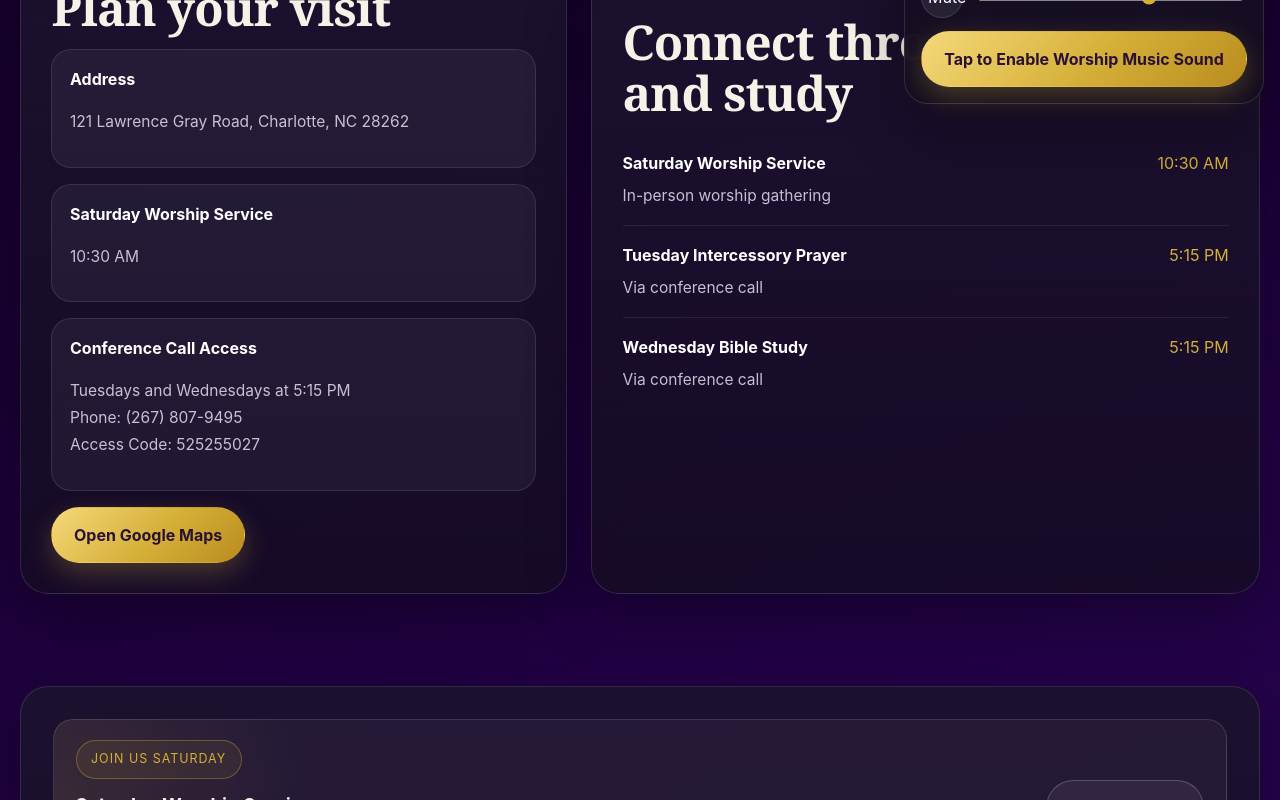
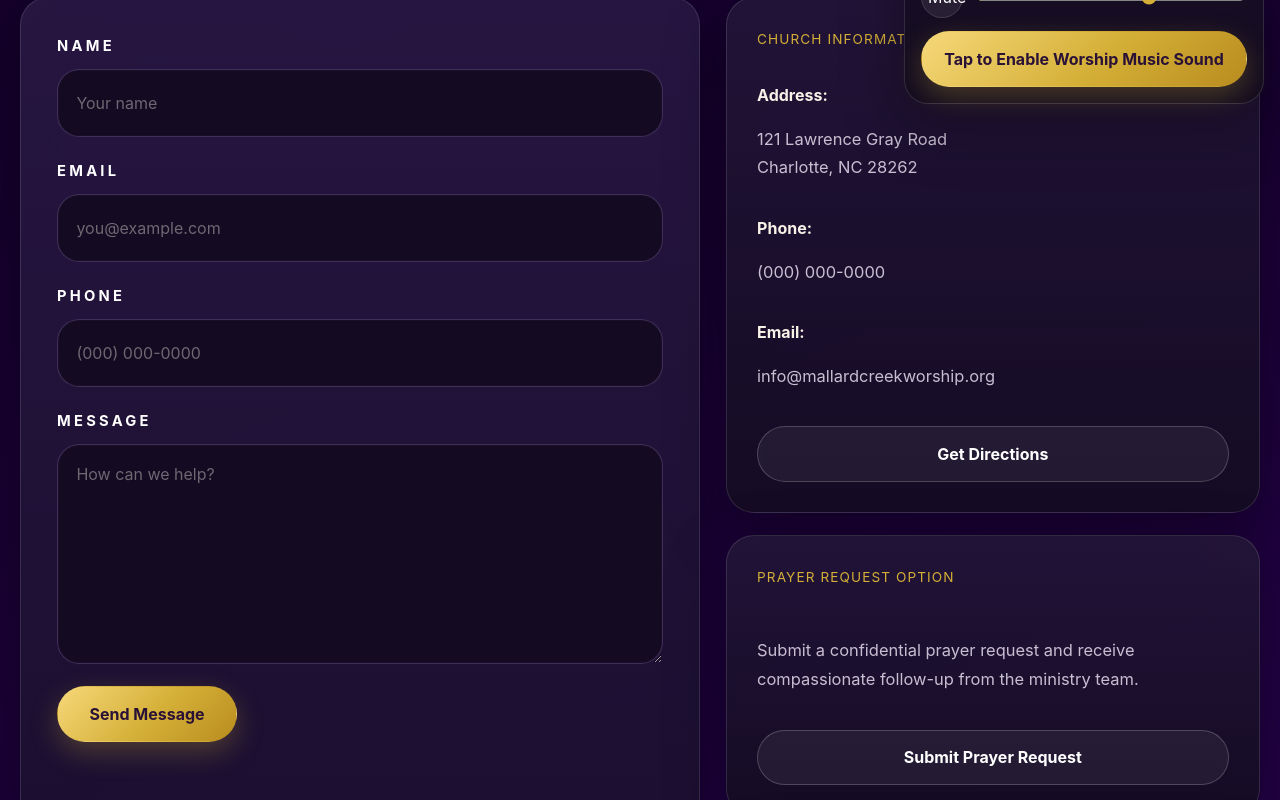
Before and after one commit to AprilNoirio/Mallard-Creek-Worship-Center, a React (Vite) app in the folder Mallard Creek Clean Site/: page /contact in a window 1280 px wide. Shown: the part 680-1480 px from the top of the page. Built offline with nearby package versions, Linux system fonts and the light colour scheme.

Commit message:
Commit changes

```diff
--- a/Mallard Creek Clean Site/src/pages/Contact.jsx
+++ b/Mallard Creek Clean Site/src/pages/Contact.jsx
@@ -1,4 +1,35 @@
+import { useState } from 'react';
+import { Link } from 'react-router-dom';
+
 function Contact({ serviceSchedule }) {
+  const [formState, setFormState] = useState({
+    name: '',
+    email: '',
+    phone: '',
+    message: ''
+  });
+  const [submitted, setSubmitted] = useState(false);
+  const saturdayService = serviceSchedule.find((service) => service.name.includes('Saturday'));
+
+  const handleChange = (event) => {
+    const { name, value } = event.target;
+    setFormState((current) => ({
+      ...current,
+      [name]: value
+    }));
+  };
+
+  const handleSubmit = (event) => {
+    event.preventDefault();
+    setSubmitted(true);
+    setFormState({
+      name: '',
+      email: '',
+      phone: '',
+      message: ''
+    });
+  };
+
   return (
     <>
       <section className="page-hero">
@@ -9,61 +40,142 @@ function Contact({ serviceSchedule }) {
             <p className="page-copy">
               We would love to welcome you to Mallard Creek Worship Center in Charlotte, North Carolina.
             </p>
+            <p className="section-copy">Reach out with questions, prayer needs, or plans to visit this Saturday.</p>
           </div>
         </div>
       </section>
 
       <section className="section section-compact">
         <div className="container contact-layout">
-          <article className="form-card glass-card">
-            <h2 className="section-title">Plan your visit</h2>
-            <div className="contact-list">
-              <div className="contact-item">
-                <strong>Address</strong>
-                <p className="meta-copy">121 Lawrence Gray Road, Charlotte, NC 28262</p>
+          <article className="form-card glass-card contact-form-card fade-in-up">
+            <form className="contact-form" onSubmit={handleSubmit}>
+              <div className="contact-field-group">
+                <label className="contact-label" htmlFor="name">
+                  Name
+                </label>
+                <input
+                  className="contact-input"
+                  id="name"
+                  name="name"
+                  type="text"
+                  placeholder="Your name"
+                  value={formState.name}
+                  onChange={handleChange}
+                  autoComplete="name"
+                  required
+                />
               </div>
-              <div className="contact-item">
-                <strong>Saturday Worship Service</strong>
-                <p className="meta-copy">10:30 AM</p>
+
+              <div className="contact-field-group">
+                <label className="contact-label" htmlFor="email">
+                  Email
+                </label>
+                <input
+                  className="contact-input"
+                  id="email"
+                  name="email"
+                  type="email"
+                  placeholder="you@example.com"
+                  value={formState.email}
+                  onChange={handleChange}
+                  autoComplete="email"
+                  required
+                />
               </div>
-              <div className="contact-item">
-                <strong>Conference Call Access</strong>
-                <p className="meta-copy">
-                  Tuesdays and Wednesdays at 5:15 PM
-                  <br />
-                  Phone: (267) 807-9495
-                  <br />
-                  Access Code: 525255027
-                </p>
+
+              <div className="contact-field-group">
+                <label className="contact-label" htmlFor="phone">
+                  Phone
+                </label>
+                <input
+                  className="contact-input"
+                  id="phone"
+                  name="phone"
+                  type="tel"
+                  placeholder="(000) 000-0000"
+                  value={formState.phone}
+                  onChange={handleChange}
+                  autoComplete="tel"
+                />
               </div>
-            </div>
-            <div className="btn-row space-top">
+
+              <div className="contact-field-group">
+                <label className="contact-label" htmlFor="message">
+                  Message
+                </label>
+                <textarea
+                  className="contact-input contact-textarea"
+                  id="message"
+                  name="message"
+                  placeholder="How can we help?"
+                  value={formState.message}
+                  onChange={handleChange}
+                  rows="6"
+                  required
+                />
+              </div>
+
+              <button className="btn contact-submit" type="submit">
+                Send Message
+              </button>
+
+              {submitted ? (
+                <p className="contact-form-confirmation">Thank you. Your message has been received.</p>
+              ) : null}
+            </form>
+          </article>
+
+          <div className="contact-side-column">
+            <article className="info-card glass-card contact-info-card fade-in-up">
+              <p className="card-kicker">Church Information</p>
+              <div className="contact-info-stack">
+                <div>
+                  <strong>Address:</strong>
+                  <p className="section-copy">
+                    121 Lawrence Gray Road
+                    <br />
+                    Charlotte, NC 28262
+                  </p>
+                </div>
+                <div>
+                  <strong>Phone:</strong>
+                  <p className="section-copy">(000) 000-0000</p>
+                </div>
+                <div>
+                  <strong>Email:</strong>
+                  <p className="section-copy">info@mallardcreekworship.org</p>
+                </div>
+              </div>
               <a
-                className="btn"
+                className="btn-secondary"
                 href="https://www.google.com/maps/search/?api=1&query=121+Lawrence+Gray+Road+Charlotte+NC+28262"
                 target="_blank"
                 rel="noreferrer"
               >
-                Open Google Maps
+                Get Directions
               </a>
-            </div>
-          </article>
+            </article>
 
-          <article className="info-card glass-card">
-            <p className="card-kicker">Weekly Gatherings</p>
-            <h2 className="section-title">Connect through worship and study</h2>
-            <ul className="list-clean">
-              {serviceSchedule.map((service) => (
-                <li className="schedule-item" key={service.name}>
-                  <div>
-                    <strong>{service.name}</strong>
-                    <span className="meta-copy">{service.details}</span>
-                  </div>
-                  <span className="gold-text">{service.time}</span>
-                </li>
-              ))}
-            </ul>
-          </article>
+            <article className="info-card glass-card contact-info-card fade-in-up">
+              <p className="card-kicker">Prayer Request Option</p>
+              <p className="section-copy">
+                Submit a confidential prayer request and receive compassionate follow-up from the ministry team.
+              </p>
+              <a className="btn-secondary" href="mailto:info@mallardcreekworship.org?subject=Prayer%20Request">
+                Submit Prayer Request
+              </a>
+            </article>
+
+            <article className="info-card glass-card contact-info-card fade-in-up">
+              <p className="card-kicker">Join Us This Saturday</p>
+              <p className="section-copy">
+                We would love to worship with you this Saturday at {saturdayService?.time || '[SERVICE TIME]'}.
+              </p>
+              <Link className="btn" to="/service-times">
+                Plan Your Visit
+              </Link>
+            </article>
+          </div>
         </div>
       </section>
     </>
--- a/Mallard Creek Clean Site/src/styles.css
+++ b/Mallard Creek Clean Site/src/styles.css
@@ -730,8 +730,8 @@ img {
 
 .contact-layout {
   display: grid;
-  grid-template-columns: 0.9fr 1.1fr;
-  gap: 1.5rem;
+  grid-template-columns: minmax(0, 1.12fr) minmax(320px, 0.88fr);
+  gap: 1.6rem;
 }
 
 .contact-list {
@@ -744,6 +744,96 @@ img {
   border-radius: var(--radius-md);
   background: rgba(255, 255, 255, 0.05);
   border: 1px solid rgba(255, 255, 255, 0.1);
+}
+
+.contact-form-card {
+  padding: 2.25rem;
+  background:
+    linear-gradient(180deg, rgba(39, 22, 66, 0.96), rgba(24, 14, 41, 0.92)),
+    radial-gradient(circle at top left, rgba(212, 175, 55, 0.08), transparent 24%);
+}
+
+.contact-form {
+  display: grid;
+  gap: 1.35rem;
+}
+
+.contact-field-group {
+  display: grid;
+  gap: 0.7rem;
+}
+
+.contact-label {
+  color: var(--white);
+  font-size: 0.92rem;
+  font-weight: 700;
+  letter-spacing: 0.22em;
+  text-transform: uppercase;
+}
+
+.contact-input {
+  width: 100%;
+  min-height: 68px;
+  padding: 1rem 1.15rem;
+  border-radius: 22px;
+  border: 1px solid rgba(172, 142, 230, 0.28);
+  background: rgba(20, 11, 34, 0.96);
+  color: var(--cream);
+  box-shadow: inset 0 0 0 1px rgba(255, 255, 255, 0.02);
+  transition: border-color 0.2s ease, box-shadow 0.2s ease, background 0.2s ease;
+}
+
+.contact-input::placeholder {
+  color: rgba(247, 242, 232, 0.4);
+}
+
+.contact-input:focus {
+  outline: none;
+  border-color: rgba(212, 175, 55, 0.5);
+  box-shadow: 0 0 0 3px rgba(212, 175, 55, 0.12);
+  background: rgba(23, 13, 38, 0.98);
+}
+
+.contact-textarea {
+  min-height: 220px;
+  resize: vertical;
+}
+
+.contact-submit {
+  width: fit-content;
+  min-width: 180px;
+}
+
+.contact-form-confirmation {
+  margin: 0;
+  color: var(--cream);
+  font-size: 0.98rem;
+}
+
+.contact-side-column {
+  display: grid;
+  gap: 1.35rem;
+}
+
+.contact-info-card {
+  display: grid;
+  gap: 1.2rem;
+  align-content: start;
+  min-height: 0;
+  background:
+    linear-gradient(180deg, rgba(34, 20, 56, 0.95), rgba(20, 12, 34, 0.92)),
+    radial-gradient(circle at top right, rgba(212, 175, 55, 0.08), transparent 22%);
+}
+
+.contact-info-stack {
+  display: grid;
+  gap: 1rem;
+}
+
+.contact-info-stack strong {
+  color: var(--cream);
+  display: block;
+  margin-bottom: 0.35rem;
 }
 
 .nav-shell {
@@ -1354,6 +1444,10 @@ img {
     padding: 1.35rem;
   }
 
+  .contact-form-card {
+    padding: 1.5rem;
+  }
+
   .grid-three,
   .grid-two,
   .dashboard-grid,
@@ -1399,6 +1493,18 @@ img {
     width: 100%;
   }
 
+  .contact-submit {
+    width: 100%;
+  }
+
+  .contact-input {
+    min-height: 62px;
+  }
+
+  .contact-textarea {
+    min-height: 180px;
+  }
+
   .music-player {
     width: calc(100vw - 1rem);
     right: 0.5rem;
```
